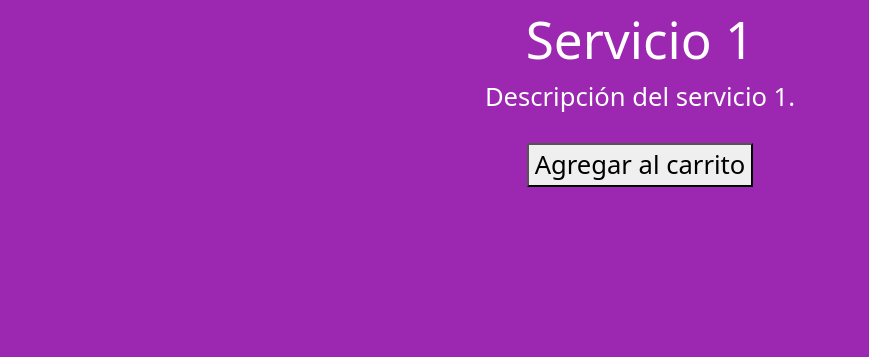
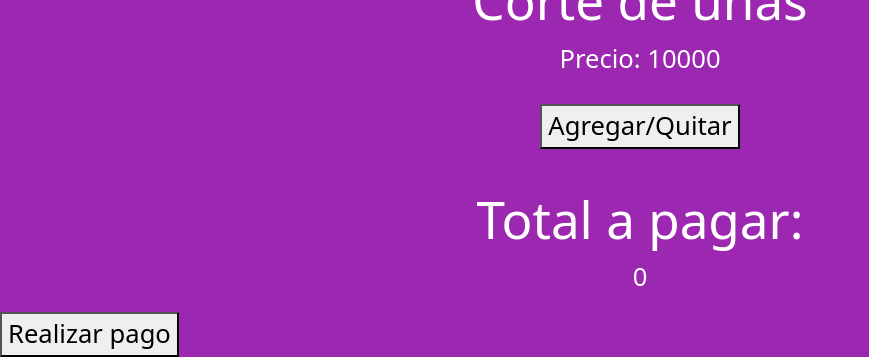
Before and after one commit to PatoLalo/PGY73121-DRESSYPET, a Django app: page /mascotas/carrito in a window 1280 px wide. Shown: the part 1287-1644 px from the top of the page, without its empty margins (0-869 px from the left). Before the commit the page ends 1474 px from the top, so only its background shows below. Run offline with Django 4.2, Linux system fonts and the light colour scheme; data comes from the database, SQL or seed files in the repository; both versions use the stored data as it was after the commit.

Commit message:
avance envio control 3

```diff
--- a/mascotas/models.py
+++ b/mascotas/models.py
@@ -7,6 +7,10 @@ from django.forms import ValidationError
 class Servicio(models.Model):
     id_servicio  = models.AutoField(db_column='idServicio', primary_key=True)
     servicio     = models.CharField(max_length=50, blank=False, null=False)
+    precio       = models.IntegerField( null=True)
+
+    def formato_precio(self):
+        return "{:,}".format(self.precio).replace(",", ".")
 
     def __str__(self):
         return str(self.servicio)
@@ -20,6 +24,7 @@ class Reserva(models.Model):
     fecha_reserva    = models.DateField()
     hora_reserva     = models.TimeField()
     raza             = models.CharField(max_length=50)
+    servicios        = models.ManyToManyField(Servicio)
 
     def clean(self):
         if self.hora_reserva and self.hora_reserva.hour < 9 or self.hora_reserva.hour > 19:
--- a/mascotas/templates/mascotas/carrito.html
+++ b/mascotas/templates/mascotas/carrito.html
@@ -31,6 +31,8 @@
         <a class="enlace" href="{% url 'contacto' %}">Contáctanos</a>
     </nav>
     <section class="cart">
+        <div class="contenedor">
+            <div class="contenedor1">
                 {% if reserva  %}
                     <h1>Registro Exitoso</h1>
                     <h2>Datos de la reserva:</h2>
@@ -42,40 +44,53 @@
                         <li>Hora de reserva: {{ reserva.hora_reserva }}</li>
                         <li>Fecha de reserva: {{ reserva.fecha_reserva }}</li>
                         <li>Raza: {{ reserva.raza }}</li>
+
                     </ul>
                 {% else %}
                     <h1> !Aun no reservas¡</h1>
                 {% endif %}
-        <br><br>
-
+            </div>
+        </div>
+        <br>
+    </section>
     <section class="services">
         <h1>Servicios</h1>
+        {% for servicio in servicios %}
         <div class="service">
-              <img src="ruta_imagen_servicio_1.jpg" alt="Servicio 1">
-              <h2>Servicio 1</h2>
-              <p>Descripción del servicio 1.</p>
-              <button class="add-to-cart" data-service="Servicio 1">Agregar al carrito</button>
+            <img class="imgRedondeo" src='{% static "img/servicio_" %}{{ servicio.id_servicio }}.jpg'>
+            <h2>{{ servicio.servicio }}</h2>
+            <p class="precio">Precio: {{ servicio.precio }}</p>
+            <button class="add-to-cart" data-service="{{ servicio.servicio }}">Agregar/Quitar</button>
         </div>
-            <div class="service">
-                <img src="ruta_imagen_servicio_1.jpg" alt="Servicio 1">
-                <h2>Servicio 1</h2>
-                <p>Descripción del servicio 1.</p>
-                <button class="add-to-cart" data-service="Servicio 1">Agregar al carrito</button>
-            </div>
-            <div class="service">
-                <img src="ruta_imagen_servicio_1.jpg" alt="Servicio 1">
-                <h2>Servicio 1</h2>
-                <p>Descripción del servicio 1.</p>
-                <button class="add-to-cart" data-service="Servicio 1">Agregar al carrito</button>
-            </div>
-            <div class="service">
-                <img src="ruta_imagen_servicio_1.jpg" alt="Servicio 1">
-                <h2>Servicio 1</h2>
-                <p>Descripción del servicio 1.</p>
-                <button class="add-to-cart" data-service="Servicio 1">Agregar al carrito</button>
-            </div>
+        {% endfor %}
     </section>
 
-    </section>
+    <h2>Total a pagar:</h2>
+    <p id="total-pagar">0</p>
+
+    <button id="pago-btn">Realizar pago</button>
+
+    <script src="https://code.jquery.com/jquery-3.6.0.min.js"></script>
+    <script>
+        $(document).ready(function() {
+            var total = 0;
+            $('.add-to-cart').on('click', function() {
+                var precio = parseFloat($(this).siblings('p.precio').text().replace('Precio: ', ''));
+
+                if ($(this).hasClass('selected')) {
+                    total -= precio;
+                    $(this).removeClass('selected');
+                } else {
+                    total += precio;
+                    $(this).addClass('selected');
+                }
+
+                $('#total-pagar').text(total.toLocaleString('es-CL', { minimumFractionDigits: 0, maximumFractionDigits: 2 }));
+                });
+
+            $('#pago-btn').on('click', function() {
+            });
+        });
+    </script>
 </body>
 </html>
--- a/mascotas/templates/mascotas/contacto.html
+++ b/mascotas/templates/mascotas/contacto.html
@@ -82,6 +82,11 @@
         <p>¡Los estamos esperando! <br> Estamos ubicados en Pudeto 18, Melipilla.</p>
     </div> <!-- Cierre div contacto -->
     <div id="mapa"></div>
+
+    <div class="cart-icon">
+        <a href= "{% url 'carrito'%}" ><img src='{% static "img/1058965.png" %}' alt="Carrito de compras"></a>
+    </div>
+
     <footer>Todos los derechos reservados. Dressypet.</footer>
 </body>
 </html>
--- a/mascotas/templates/mascotas/index.html
+++ b/mascotas/templates/mascotas/index.html
@@ -101,6 +101,9 @@
             </section>
         </div>
     </div>
+    <div class="cart-icon">
+        <a href= "{% url 'carrito'%}" ><img src='{% static "img/1058965.png" %}' alt="Carrito de compras"></a>
+    </div>
     <footer>Todos los derechos reservados. Dressypet.</footer>
 </body>
 </html>
--- a/mascotas/templates/mascotas/nosotros.html
+++ b/mascotas/templates/mascotas/nosotros.html
@@ -53,6 +53,11 @@
             <p>Especialista en cuidado estético canino</p>
         </div>
     </div>
+
+    <div class="cart-icon">
+        <a href= "{% url 'carrito'%}" ><img src='{% static "img/1058965.png" %}' alt="Carrito de compras"></a>
+    </div>
+
     <footer>Todos los derechos reservados. Dressypet.</footer>
 </body>
 </html>
--- a/mascotas/templates/mascotas/trabajo.html
+++ b/mascotas/templates/mascotas/trabajo.html
@@ -43,6 +43,11 @@
             En Peluquería Dressypet nos enorgullece brindar un ambiente tranquilo y amigable para nuestros clientes, lo que nos permite establecer relaciones duraderas con ellos y sus dueños. Nos esforzamos por ofrecer un servicio personalizado y de alta calidad para satisfacer las necesidades individuales de cada mascota.
         </p>
     </div>
+
+    <div class="cart-icon">
+        <a href= "{% url 'carrito'%}" ><img src='{% static "img/1058965.png" %}' alt="Carrito de compras"></a>
+    </div>
+
     <footer>Todos los derechos reservados. Dressypet.</footer>
 </body>
 </html>
--- a/mascotas/urls.py
+++ b/mascotas/urls.py
@@ -8,6 +8,6 @@ urlpatterns = [
     path('trabajo', views.trabajo, name="trabajo"),
     path('contacto', views.contacto, name="contacto"),
     path('carrito', views.carrito, name="carrito"),
-    path('busqueda', views.busqueda, name="busqueda"),
+    path('servicios', views.servicios, name="servicios"),
     path('registrar_reserva', views.registrar_reserva, name="registrar_reserva"),
 ]
--- a/mascotas/views.py
+++ b/mascotas/views.py
@@ -30,13 +30,19 @@ def contacto(request):
     context={}
     return render(request, 'mascotas/contacto.html', context)
 
+def servicios(request):
+    servicios = Servicio.objects.all()
+    context = {'servicios': servicios}
+    return render(request, 'mascotas/servicios.html', context)
+
 def carrito(request):
-    context={}
+    servicios = Servicio.objects.all()
+    context = {'servicios': servicios}
     return render(request, 'mascotas/carrito.html', context)
 
 def registrar_reserva(request):
     if request.method == 'POST':
-        # Obtener los datos del formulario
+
         nombre_cliente = request.POST.get('nombre_cliente')
         nombre_mascota = request.POST.get('nombre_mascota')
         email = request.POST.get('email')
@@ -45,7 +51,8 @@ def registrar_reserva(request):
         hora = request.POST.get('hora')
         raza = request.POST.get('raza')
 
-        # Guardar los datos en tu modelo Reserva o realizar cualquier otra acción que desees
+
+
         reserva = Reserva.objects.create(
                                         nombre_cliente=nombre_cliente,
                                         nombre_mascota=nombre_mascota,
@@ -54,24 +61,10 @@ def registrar_reserva(request):
                                         fecha_reserva=fecha,
                                         hora_reserva=hora,
                                         raza=raza,)
+
         reserva.save()
-        # Redirigir a una página de éxito o realizar cualquier otra acción que desees
-        return render(request,'mascotas/carrito.html', {'reserva': reserva})
 
-    # Si no es una solicitud POST, renderiza el formulario nuevamente o realiza cualquier otra acción que desees
+        servicios = Servicio.objects.all()
+
+        return render(request,'mascotas/carrito.html', {'reserva': reserva, 'servicios':servicios})
     return render(request, 'mascotas/reservas.html')
-
-def busqueda(request):
-    if request.method == 'GET':
-        cliente = request.GET.get('cliente')  # Obtener el nombre del cliente desde la solicitud GET
-
-        # Realizar la búsqueda en la base de datos
-        if cliente:
-            reservas = None
-            reservas = Reserva.objects.filter(nombre_cliente__icontains=cliente)
-        else:
-            reservas = None
-        # Renderizar el resultado de la búsqueda en un template
-        return render(request, 'mascotas/carrito.html', {'reservas': reservas})
-
-    return render(request, 'mascotas/carrito.html')
```
Also changed, not shown: mascotas/templates/mascotas/reservas.html (+0 -35 lines), mascotas/templates/mascotas/servicios.html (deleted, +0 -62 lines), perruqueria/static/estilo.css (+17 -13 lines), db.sqlite3, mascotas/migrations/0002_reserva_servicios_servicio_precio.py (added), perruqueria/static/img/servicio_1.jpg (added), perruqueria/static/img/servicio_2.jpg (added), perruqueria/static/img/servicio_3.jpg (added), perruqueria/static/img/servicio_4.jpg (added). Lines whose indentation alone changed are shown as unchanged.
